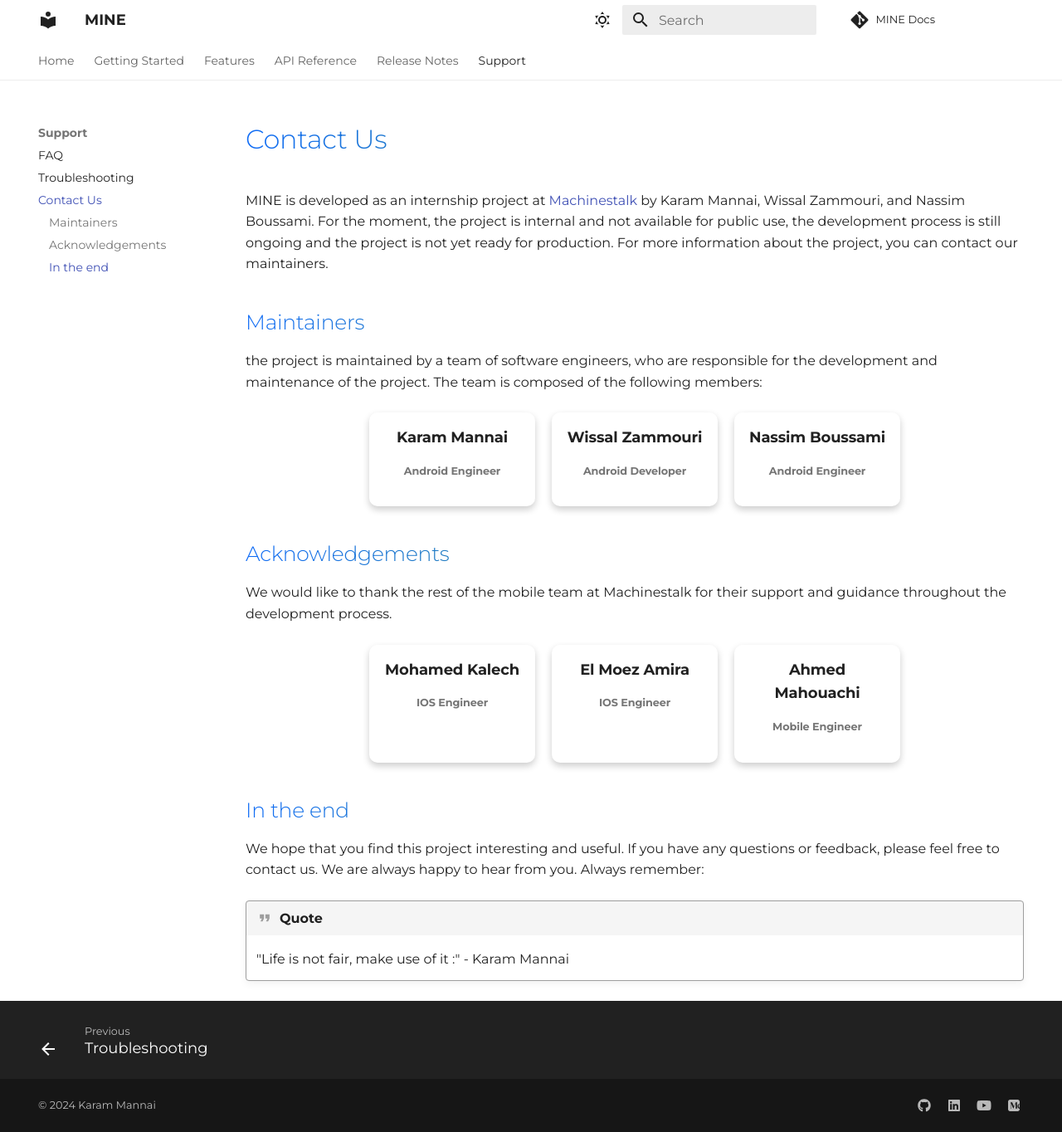
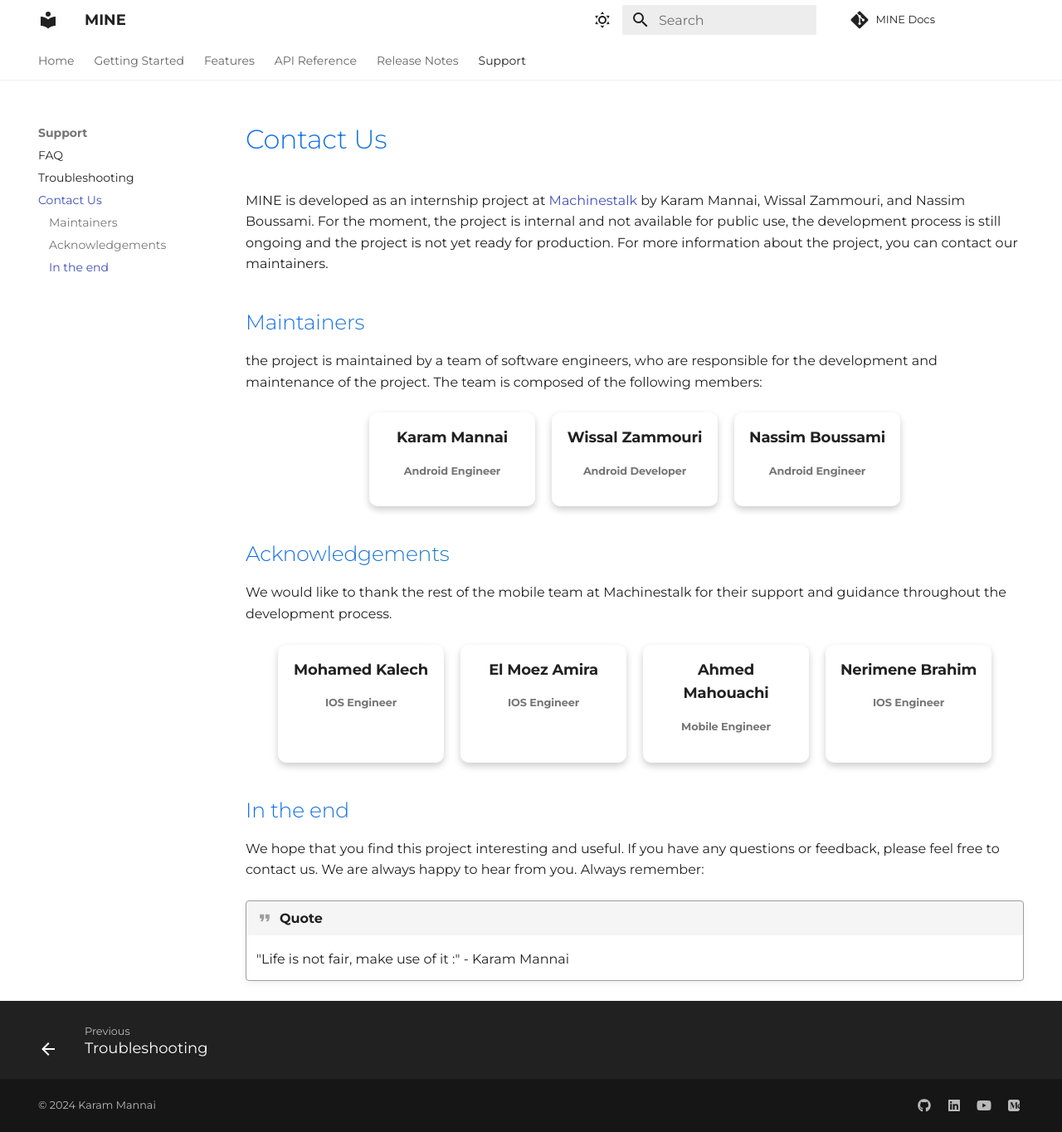
Before and after one commit to KvRae/MINE-Docs, an MkDocs documentation site: the page built from docs/support/contact_us.md, in a window 1280 px wide and 1364 px high. Shown: the whole window at 83% size. Built offline with MkDocs 1.6.1 and Material for MkDocs 9.7.7, drawn with Linux system fonts in a browser that asks for light colours; comment, search, counter and statistics services are not loaded.

Commit message:
Adding many men

```diff
--- a/docs/support/contact_us.md
+++ b/docs/support/contact_us.md
@@ -51,6 +51,12 @@ We would like to thank the rest of the mobile team at Machinestalk for their sup
         <h6><b>Mobile Engineer</b></h6>
         </div>
     </div>
+    <div class="card">
+        <div class="container">
+        <h4><b>Nerimene Brahim</b></h4>
+        <h6><b>IOS Engineer</b></h6>
+        </div>
+    </div>
 </div>
 
 ## In the end
```
